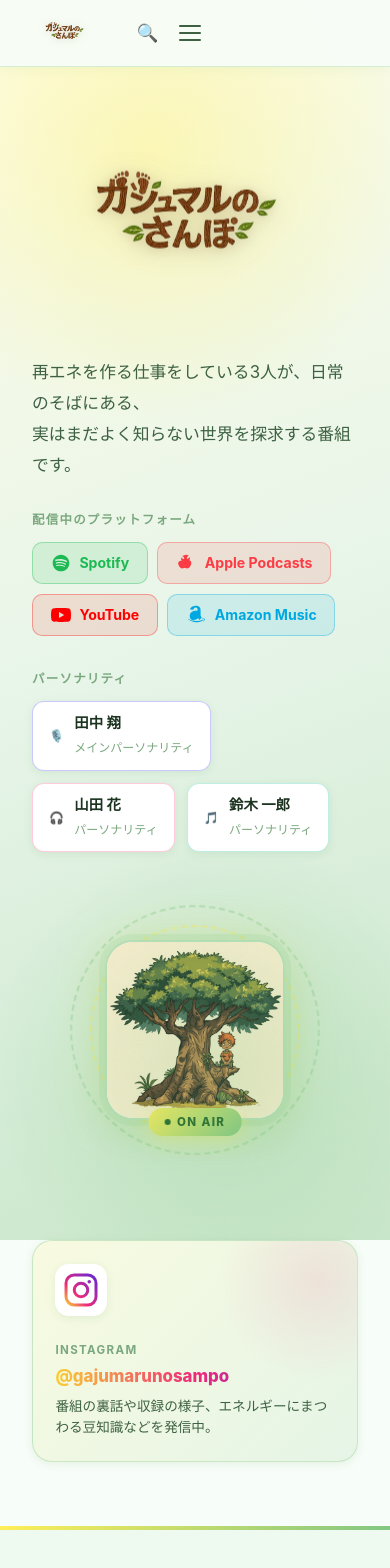
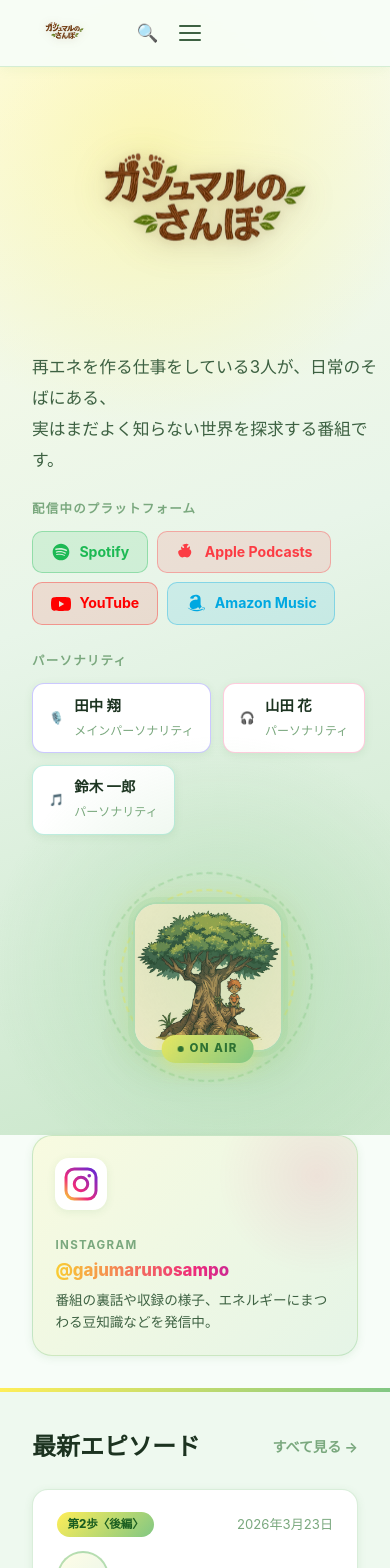
Before and after one commit to sugurukitta/wave-fm, a React (Vite) app: page / in a window 390 px wide. Shown: the top 1568 px of the page. Built offline with nearby package versions, Linux system fonts and the light colour scheme.

Commit message:
design: ロゴ大型化・全ページ余白削減でレイアウトを引き締め
Made-with: Cursor

```diff
--- a/src/components/EpisodeList.css
+++ b/src/components/EpisodeList.css
@@ -56,7 +56,7 @@
 
 /* セクション */
 .ep-section {
-  padding: 4rem 2rem 6rem;
+  padding: 2.5rem 2rem 3.5rem;
   background: var(--bg-alt);
   position: relative;
 }
@@ -75,9 +75,9 @@
   display: flex;
   align-items: center;
   justify-content: space-between;
-  margin-bottom: 2rem;
+  margin-bottom: 1.4rem;
   flex-wrap: wrap;
-  gap: 1rem;
+  gap: 0.75rem;
 }
 
 .ep-section-header h2 {
--- a/src/components/Hero.css
+++ b/src/components/Hero.css
@@ -1,5 +1,5 @@
 .hero {
-  padding: 120px 2rem 5rem;
+  padding: 96px 2rem 3rem;
   background: var(--grad-hero);
   position: relative;
   overflow: hidden;
@@ -32,15 +32,15 @@
   margin: 0 auto;
   position: relative;
   display: grid;
-  grid-template-columns: 1fr 380px;
-  gap: 4rem;
+  grid-template-columns: 1fr 340px;
+  gap: 2.5rem;
   align-items: center;
 }
 
 .hero-text {
   display: flex;
   flex-direction: column;
-  gap: 1.8rem;
+  gap: 1.4rem;
 }
 
 @keyframes pulse {
@@ -54,12 +54,12 @@
 }
 
 .hero-logo-img {
-  max-width: min(460px, 96%);
+  max-width: min(580px, 100%);
   height: auto;
   display: block;
   object-fit: contain;
   filter:
-    drop-shadow(0 4px 14px rgba(101,67,33,0.22))
+    drop-shadow(0 5px 18px rgba(101,67,33,0.24))
     drop-shadow(0 1px 5px rgba(101,67,33,0.14));
   animation: heroLogoFloat 5s ease-in-out infinite;
 }
@@ -213,8 +213,8 @@
   display: flex;
   align-items: center;
   justify-content: center;
-  width: 360px;
-  height: 360px;
+  width: 300px;
+  height: 300px;
   flex-shrink: 0;
 }
 
@@ -226,15 +226,15 @@
 }
 
 .hero-icon-ring-outer {
-  width: 340px;
-  height: 340px;
+  width: 285px;
+  height: 285px;
   border: 2px dashed rgba(129,199,132,0.4);
   animation-duration: 30s;
 }
 
 .hero-icon-ring-inner {
-  width: 290px;
-  height: 290px;
+  width: 240px;
+  height: 240px;
   border: 2px dashed rgba(255,238,88,0.5);
   animation-duration: 20s;
   animation-direction: reverse;
@@ -246,15 +246,15 @@
 }
 
 .hero-icon-frame {
-  width: 240px;
-  height: 240px;
-  border-radius: 36px;
+  width: 200px;
+  height: 200px;
+  border-radius: 32px;
   overflow: hidden;
   background: var(--bg-card);
   border: 2px solid var(--border-strong);
   box-shadow:
-    0 0 0 6px rgba(129,199,132,0.15),
-    0 0 50px rgba(255,238,88,0.25),
+    0 0 0 5px rgba(129,199,132,0.15),
+    0 0 40px rgba(255,238,88,0.22),
     var(--shadow-lg);
   position: relative;
   transition: transform 0.3s ease, box-shadow 0.3s ease;
@@ -263,8 +263,8 @@
 .hero-icon-frame:hover {
   transform: scale(1.04) translateY(-4px);
   box-shadow:
-    0 0 0 10px rgba(129,199,132,0.2),
-    0 0 70px rgba(255,238,88,0.35),
+    0 0 0 8px rgba(129,199,132,0.2),
+    0 0 60px rgba(255,238,88,0.32),
     var(--shadow-lg);
 }
 
@@ -388,9 +388,10 @@
 .icon-modal-close:hover { background: var(--green-light); }
 
 @media (max-width: 960px) {
-  .hero-inner { grid-template-columns: 1fr; gap: 3rem; }
-  .hero-icon-wrap { width: 260px; height: 260px; margin: 0 auto; }
-  .hero-icon-ring-outer { width: 250px; height: 250px; }
-  .hero-icon-ring-inner { width: 210px; height: 210px; }
-  .hero-icon-frame { width: 180px; height: 180px; border-radius: 28px; }
+  .hero-inner { grid-template-columns: 1fr; gap: 2rem; }
+  .hero-logo-img { max-width: min(440px, 90vw); }
+  .hero-icon-wrap { width: 220px; height: 220px; margin: 0 auto; }
+  .hero-icon-ring-outer { width: 210px; height: 210px; }
+  .hero-icon-ring-inner { width: 175px; height: 175px; }
+  .hero-icon-frame { width: 150px; height: 150px; border-radius: 24px; }
 }
--- a/src/components/InstagramBanner.css
+++ b/src/components/InstagramBanner.css
@@ -1,5 +1,5 @@
 .ig-banner-section {
-  padding: 0 2rem 4rem;
+  padding: 0 2rem 2rem;
   background: var(--bg);
 }
 
--- a/src/pages/AboutPage.css
+++ b/src/pages/AboutPage.css
@@ -1,5 +1,5 @@
 .about-page {
-  padding: 100px 2rem 6rem;
+  padding: 86px 2rem 4rem;
   min-height: 100vh;
   background: var(--bg);
 }
@@ -9,7 +9,7 @@
   margin: 0 auto;
   display: flex;
   flex-direction: column;
-  gap: 5rem;
+  gap: 3.5rem;
 }
 
 /* ヒーロー */
--- a/src/pages/ColumnPage.css
+++ b/src/pages/ColumnPage.css
@@ -1,12 +1,12 @@
 .column-page {
-  padding: 100px 2rem 6rem;
+  padding: 86px 2rem 4rem;
   min-height: 100vh;
   background: var(--bg);
 }
 
 .column-page-inner { max-width: 960px; margin: 0 auto; }
 
-.column-page-header { margin-bottom: 2.5rem; }
+.column-page-header { margin-bottom: 1.5rem; }
 
 .column-header-title-row {
   display: flex;
--- a/src/pages/ContactPage.css
+++ b/src/pages/ContactPage.css
@@ -1,5 +1,5 @@
 .contact-page {
-  padding: 100px 2rem 6rem;
+  padding: 86px 2rem 4rem;
   min-height: 100vh;
   background: var(--bg);
 }
@@ -9,7 +9,7 @@
   margin: 0 auto;
   display: flex;
   flex-direction: column;
-  gap: 3rem;
+  gap: 2rem;
 }
 
 /* ヘッダー */
--- a/src/pages/EpisodesPage.css
+++ b/src/pages/EpisodesPage.css
@@ -1,5 +1,5 @@
 .ep-page {
-  padding: 100px 2rem 6rem;
+  padding: 86px 2rem 4rem;
   min-height: 100vh;
   background: var(--bg);
 }
@@ -9,7 +9,7 @@
   margin: 0 auto;
   display: flex;
   flex-direction: column;
-  gap: 3rem;
+  gap: 2rem;
 }
 
 /* ヘッダー */
--- a/src/pages/HostsPage.css
+++ b/src/pages/HostsPage.css
@@ -1,12 +1,12 @@
 .hosts-page {
-  padding: 100px 2rem 6rem;
+  padding: 86px 2rem 4rem;
   min-height: 100vh;
   background: var(--bg);
 }
 
 .hosts-page-inner { max-width: 960px; margin: 0 auto; }
 
-.hosts-page-header { margin-bottom: 3rem; }
+.hosts-page-header { margin-bottom: 2rem; }
 
 .hosts-page-header h1 {
   font-size: clamp(1.8rem, 4vw, 2.8rem);
```
